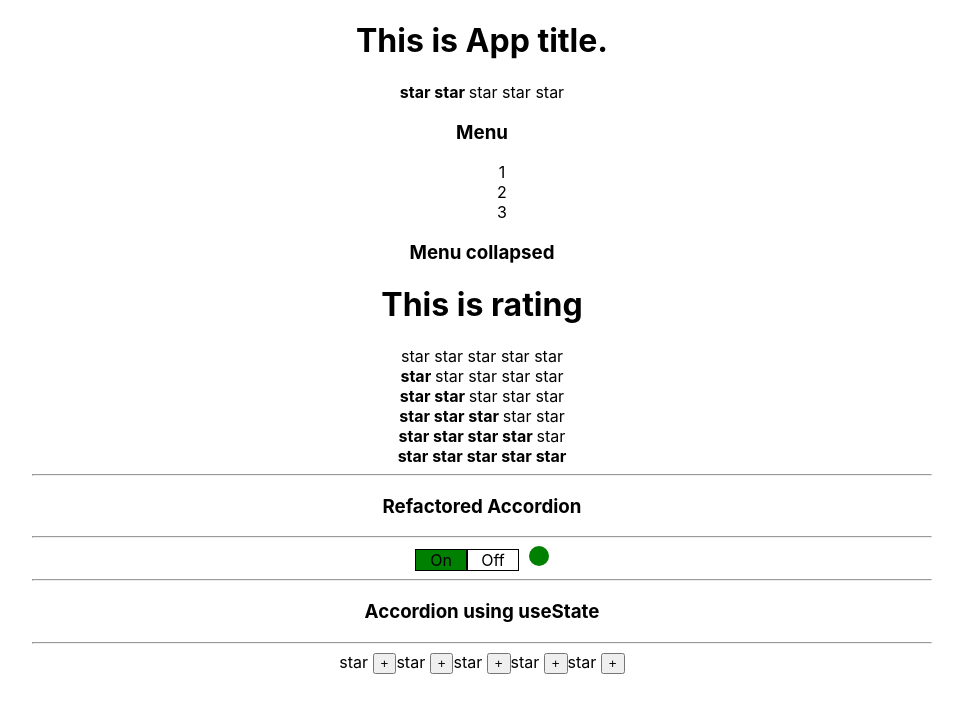
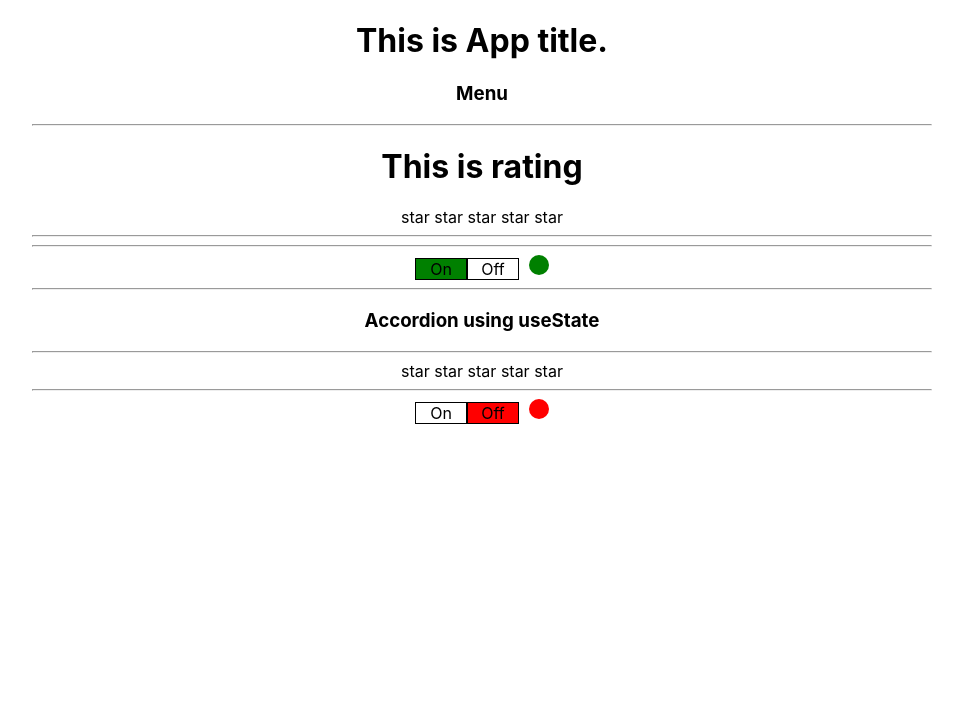
Before and after one commit to DoWhatYouL0ve/kabzda_kak_podrobno, a React (Create React App) app: page / in a window 1280 px wide. Shown: the top 712 px of the page, without its empty margins (158-1121 px from the left). Built offline with nearby package versions, Linux system fonts and the light colour scheme.

Commit message:
8-9th lesson

```diff
--- a/src/App.tsx
+++ b/src/App.tsx
@@ -1,4 +1,4 @@
-import React from 'react';
+import React, {useState} from 'react';
 import {Accordion} from "./components/Accordion/Accordion";
 import {Rating} from "./components/Rating/Rating";
 import {Accordion2} from "./components/Accordion/Accordion2";
@@ -6,29 +6,38 @@ import {OnOff} from "./components/OnOff/OnOff";
 import {UncontrolledAccordion} from "./components/Accordion/UncontrolledAccordion";
 import style from './appStyles.module.css'
 import {UncontrolledRating} from "./components/Rating/UncontrolledRating";
+import {UncontrolledOnOff} from "./components/OnOff/UncontrolledOnOff";
+
+export type RatingValueType = 0 | 1 | 2| 3 | 4 | 5
 
 function App() {
+
+    let [ratingValue, setRatingValue] = useState<RatingValueType>(0)
+    let [collapsed, setCollapsed] = useState<boolean>(true)
+    let [onOffValue, setOnOffValue] = useState<boolean>(false)
+
+    let collapsedStatus = () => {
+        setCollapsed(!collapsed)
+    }
+
     return (
         <div className={style.app}>
             <PageTitle title={'This is App title.'}/>
-            <Rating value={2}/>
-            <Accordion title={'Menu'} collapsed={false}/>
-            <Accordion title={'Menu collapsed'} collapsed={true}/>
+            <Accordion title={'Menu'} collapsedStateChanger={collapsedStatus} collapsed={collapsed}/>
+            {/*<Accordion title={'Menu collapsed'} collapsedStateChanger={collapsedStatus} collapsed={collapsed}/>*/}
+            <hr/>
             <PageTitle title={'This is rating'}/>
-            <Rating value={0}/>
-            <Rating value={1}/>
-            <Rating value={2}/>
-            <Rating value={3}/>
-            <Rating value={4}/>
-            <Rating value={5}/>
+            <Rating value={ratingValue} setRatingValue={setRatingValue}/>
             <hr/>
-            <Accordion2 title={'Refactored Accordion'} collapsed={false}/>
+            {/*<Accordion2 title={'Refactored Accordion'} collapsed={collapsed} collapsedStateChanger={collapsedStatus}/>*/}
             <hr/>
             <OnOff />
             <hr/>
             <UncontrolledAccordion title={'Accordion using useState'}/>
             <hr/>
             <UncontrolledRating />
+            <hr/>
+            <UncontrolledOnOff value={onOffValue} setOnOffValue={setOnOffValue}/>
         </div>
     );
 }
--- a/src/components/Accordion/Accordion.tsx
+++ b/src/components/Accordion/Accordion.tsx
@@ -1,25 +1,31 @@
 import React from "react";
-import {AccordionTitle} from "./AccordionTitle";
 import {AccordionBody} from "./AccordionBody";
 
 export type AccordionPropsType = {
     title: string
     collapsed: boolean
+    collapsedStateChanger: () => void
+
 }
 
 export function Accordion(props:AccordionPropsType) {
-    if(!props.collapsed) {
         return (
             <div>
-                <AccordionTitle title={props.title}/>
-                <AccordionBody/>
+                <AccordionTitle title={props.title} collapsedStateChanger={props.collapsedStateChanger}/>
+                {!props.collapsed && <AccordionBody/>}
             </div>
         )
-    }else {
-        return (
-            <div>
-                <AccordionTitle title={props.title}/>
-            </div>
-        )
-    }
 }
+
+type AccordionTitleType = {
+    title: string
+    collapsedStateChanger: () => void
+}
+
+export function AccordionTitle(props:AccordionTitleType) {
+    return(
+        <div>
+            <h3 onClick={props.collapsedStateChanger}>{props.title}</h3>
+        </div>
+    )
+}
--- a/src/components/Accordion/Accordion2.tsx
+++ b/src/components/Accordion/Accordion2.tsx
@@ -1,4 +1,4 @@
-import {AccordionTitle} from "./AccordionTitle";
+import {AccordionTitle} from "./Accordion";
 import {AccordionBody} from "./AccordionBody";
 import React from "react";
 import {AccordionPropsType} from "./Accordion";
@@ -6,7 +6,7 @@ import {AccordionPropsType} from "./Accordion";
 export function Accordion2(props:AccordionPropsType) {
         return (
             <div>
-                <AccordionTitle title={props.title}/>
+                <AccordionTitle title={props.title} collapsedStateChanger={props.collapsedStateChanger}/>
                 {props.collapsed && <AccordionBody/>}
             </div>
         )
--- a/src/components/Accordion/UncontrolledAccordion.tsx
+++ b/src/components/Accordion/UncontrolledAccordion.tsx
@@ -13,19 +13,10 @@ export const UncontrolledAccordion = (props: UncontrolledAccordionPropsType) =>
     const changeState = () => {
         setState(!state)
     }
-
-    if(!state) {
-        return (
-            <div>
-                <AccordionTitle title={props.title} onClickHandler={changeState}/>
-                <AccordionBody/>
-            </div>
-        )
-    }else {
-        return (
-            <div>
-                <AccordionTitle title={props.title} onClickHandler={changeState}/>
-            </div>
-        )
-    }
+    return (
+        <div>
+            <AccordionTitle title={props.title} onClickHandler={changeState}/>
+            {!state && <AccordionBody/>}
+        </div>
+    )
 }
--- a/src/components/OnOff/OnOff.tsx
+++ b/src/components/OnOff/OnOff.tsx
@@ -6,14 +6,11 @@ export const OnOff = () => {
 
     const [state, setState] = useState(true)
 
-    const changeState = () => {
-        setState(!state)
-    }
 
     return (
         <div>
-            <div className={`${state ? style.green : ''} ${style.buttonStyles}`} onClick={changeState}>On</div>
-            <div className={`${!state ? style.red : ''} ${style.buttonStyles}`} onClick={changeState}>Off</div>
+            <div className={`${state ? style.green : ''} ${style.buttonStyles}`} onClick={()=>setState(true)}>On</div>
+            <div className={`${!state ? style.red : ''} ${style.buttonStyles}`} onClick={()=>setState(false)}>Off</div>
             <div className={`${!state ? style.red : style.green} ${style.round}`}></div>
         </div>
     )
--- /dev/null
+++ b/src/components/OnOff/UncontrolledOnOff.tsx
@@ -0,0 +1,18 @@
+import React from "react";
+import style from './OnOff.module.css'
+
+type UncontrolledOnOffPropsType = {
+    value: boolean
+    setOnOffValue: (value: boolean) => void
+}
+
+export const UncontrolledOnOff = (props: UncontrolledOnOffPropsType) => {
+
+    return (
+        <div>
+            <div className={`${props.value ? style.green : ''} ${style.buttonStyles}`} onClick={()=>props.setOnOffValue(true)}>On</div>
+            <div className={`${!props.value ? style.red : ''} ${style.buttonStyles}`} onClick={()=>props.setOnOffValue(false)}>Off</div>
+            <div className={`${!props.value ? style.red : style.green} ${style.round}`}></div>
+        </div>
+    )
+}
--- a/src/components/Rating/Rating.tsx
+++ b/src/components/Rating/Rating.tsx
@@ -1,34 +1,34 @@
 import React from "react";
+import {RatingValueType} from "../../App";
 
 type RatingPropsType = {
-    value: 0 | 1 | 2 | 3 | 4 | 5
+    value: RatingValueType
+    setRatingValue: (ratingValue: RatingValueType) => void
 }
 
 export function Rating(props: RatingPropsType) {
 
     return(
         <div>
-            <Star selected={props.value >= 1}/>
-            <Star selected={props.value >= 2}/>
-            <Star selected={props.value >= 3}/>
-            <Star selected={props.value >= 4}/>
-            <Star selected={props.value >= 5}/>
+            <Star value={1} selected={props.value >= 1} setRatingValue={props.setRatingValue}/>
+            <Star value={2} selected={props.value >= 2} setRatingValue={props.setRatingValue}/>
+            <Star value={3} selected={props.value >= 3} setRatingValue={props.setRatingValue}/>
+            <Star value={4} selected={props.value >= 4} setRatingValue={props.setRatingValue}/>
+            <Star value={5} selected={props.value >= 5} setRatingValue={props.setRatingValue}/>
         </div>
     )
 }
 
 type StarPropsType = {
     selected: boolean
+    setRatingValue: (ratingValue: RatingValueType) => void
+    value: RatingValueType
 }
 
 function Star(props: StarPropsType) {
-    if (props.selected) {
-        return (
-            <span><b>star </b></span>
+    return (
+        <span onClick={()=>props.setRatingValue(props.value)}>
+            {props.selected ? <b>star </b> : 'star '}
+        </span>
         )
-    } else {
-        return (
-            <span>star </span>
-        )
-    }
 }
--- a/src/components/Rating/Star/Star.tsx
+++ b/src/components/Rating/Star/Star.tsx
@@ -2,16 +2,9 @@ import React from "react";
 
 export type StarPropsType = {
     selected: boolean
+    setValue: () => void
 }
 
 export function Star(props: StarPropsType) {
-    if (props.selected) {
-        return (
-            <span><b>star </b></span>
-        )
-    } else {
-        return (
-            <span>star </span>
-        )
-    }
+    return <span onClick={()=>props.setValue()}>{props.selected ? <b>star </b> : 'star '}</span>
 }
--- a/src/components/Rating/UncontrolledRating.tsx
+++ b/src/components/Rating/UncontrolledRating.tsx
@@ -3,19 +3,16 @@ import {Star} from "./Star/Star";
 
 export function UncontrolledRating() {
 
-    const [value, setValue] = useState(0)
+    const [value, setValue] = useState<0|1|2|3|4|5>(0)
 
-    const onClickHandler = (num: number) => {
-        setValue(num)
-    }
 
     return(
         <div>
-            <Star selected={value > 0}/><button onClick={()=>{onClickHandler(1)}}>+</button>
-            <Star selected={value > 1}/><button onClick={()=>{onClickHandler(2)}}>+</button>
-            <Star selected={value > 2}/><button onClick={()=>{onClickHandler(3)}}>+</button>
-            <Star selected={value > 3}/><button onClick={()=>{onClickHandler(4)}}>+</button>
-            <Star selected={value > 4}/><button onClick={()=>{onClickHandler(5)}}>+</button>
+            <Star selected={value > 0} setValue={()=>setValue(1)}/>
+            <Star selected={value > 1} setValue={()=>setValue(2)}/>
+            <Star selected={value > 2} setValue={()=>setValue(3)}/>
+            <Star selected={value > 3} setValue={()=>setValue(4)}/>
+            <Star selected={value > 4} setValue={()=>setValue(5)}/>
         </div>
     )
 }
```
